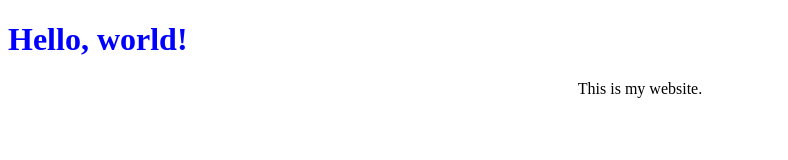
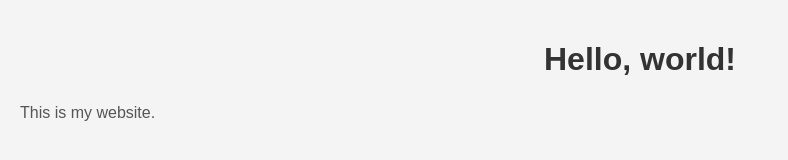
Before and after one commit to CTphys/website, a plain HTML site: page index.html in a window 1280 px wide. Shown: the whole page, without its empty margins (0-788 px from the left). Drawn offline with Linux system fonts and the light colour scheme.

Commit message:
Update style.css

```diff
--- a/style.css
+++ b/style.css
@@ -1,7 +1,16 @@
+body {
+  font-family: sans-serif;
+  margin: 0;
+  padding: 20px;
+  background-color: #f4f4f4; /* Light gray background */
+}
+
 h1 {
-  color: blue;
+  color: #333; /* Dark gray heading color */
+  text-align: center;
 }
 
 p {
-  text-align: center;
+  line-height: 1.6; /* Adjust line spacing */
+  color: #555; /* Slightly lighter text color */
 }
```
